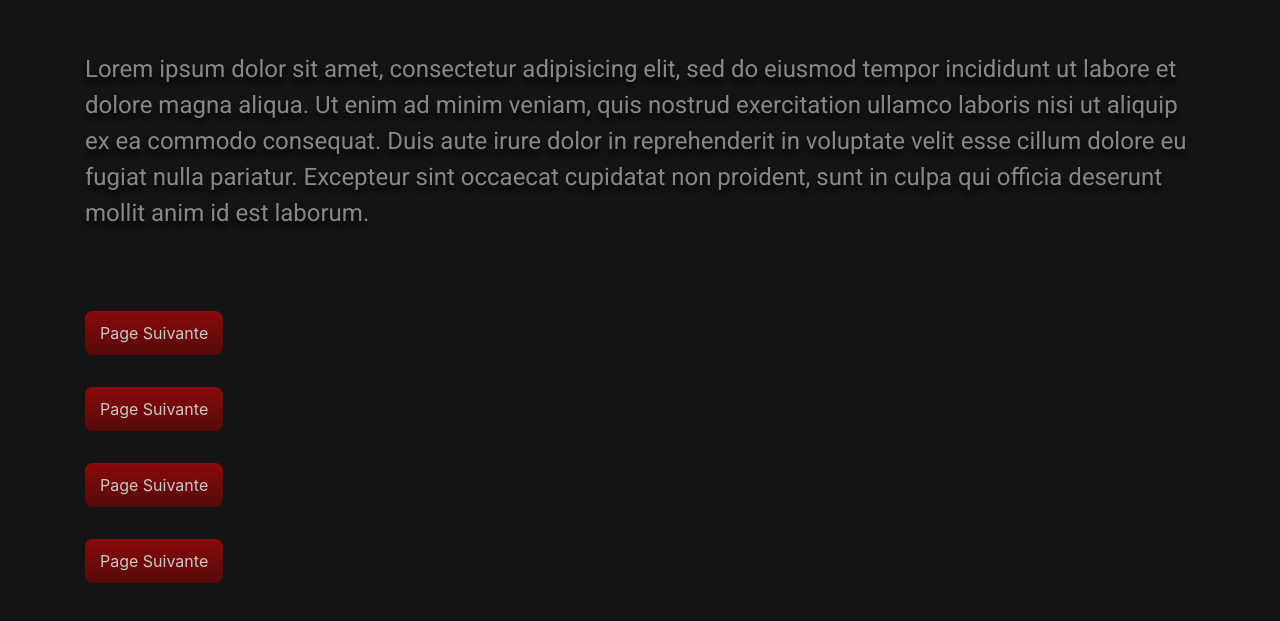
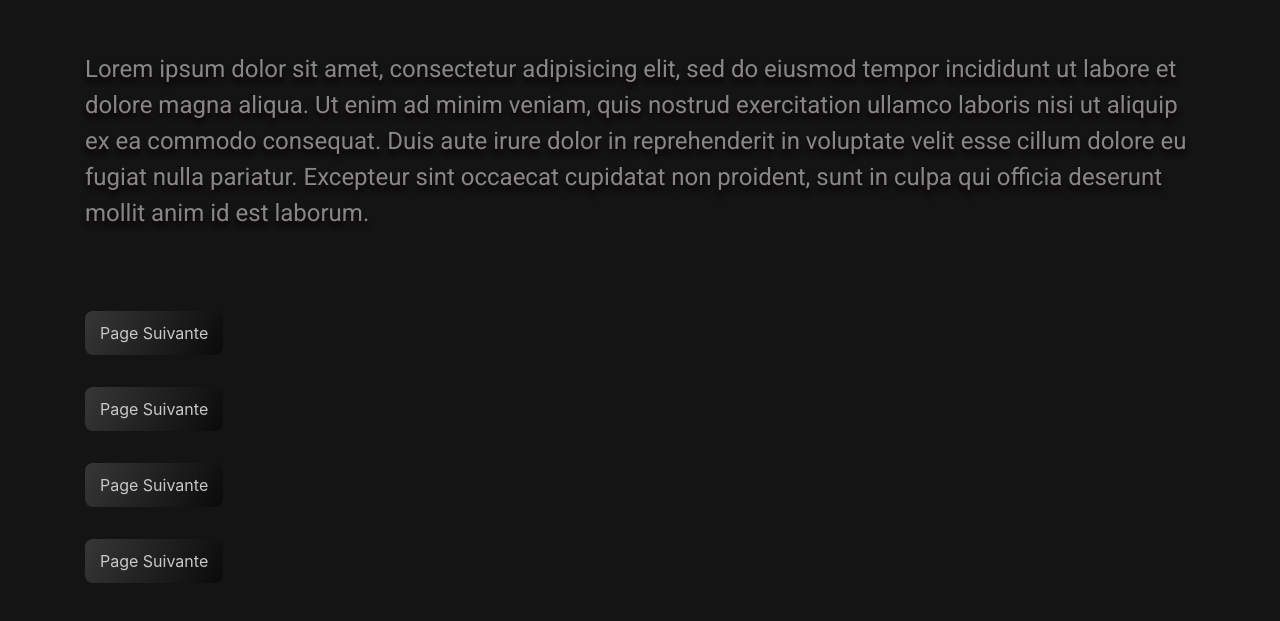
Before and after one commit to eracom-id491/Histoire-de-la-vie, a plain HTML site: page index.html in a window 1280 px wide. Shown: the part 149-770 px from the top of the page. Drawn offline with nearby package versions, Linux system fonts and the light colour scheme.

Commit message:
style des liens: ne pas donner de couleur
Avec le linear-gradient on produit un "effet de relief", mais sans ajouter de couleur rouge.

Ainsi il sera plus facile pour chacun de changer les couleurs des liens.

```diff
--- a/Style.css
+++ b/Style.css
@@ -21,9 +21,14 @@
   margin-top: 2rem;
 }
 
-a:link, a:active, a:hover
-{
-  	background-image: linear-gradient(rgba(255, 0, 0, 0.5),rgba(150, 0, 0, 0.5));
+a:link,
+a:active,
+a:hover {
+  background-image: linear-gradient(
+    120deg,
+    rgba(255, 255, 255, 0.15),
+    rgba(0, 0, 0, 0.5)
+  );
   color: rgba(200, 200, 200, 1);
   padding: 10px 15px;
   text-align: center;
```
